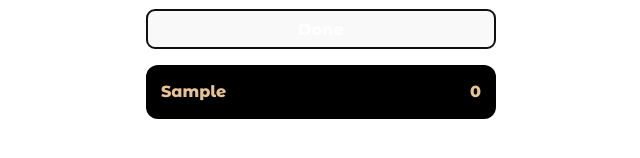
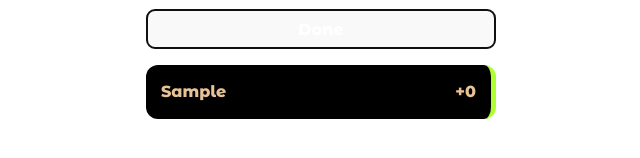
Before and after one commit to NNJio/ReactLab_Fundamantal, a React (Vite) app: page / in a window 1280 px wide. Both pictures are taken after typing "Sample" into the empty fields and a click on the button "Done". Shown: the part 422-580 px from the top of the page, without its empty margins (319-959 px from the left). Built offline with nearby package versions, Linux system fonts and the light colour scheme.

Commit message:
[Add] Item Style

```diff
--- a/src/App.jsx
+++ b/src/App.jsx
@@ -12,11 +12,6 @@ const Title = () => <h1 style={design}>App Bill Account</h1>;
 // );
 
 function App() {
-  const initData = [
-    { id: 1, title: "Hopitel Bill", amount: 2000 },
-    { id: 2, title: "Salary", amount: 50000 },
-    { id: 3, title: "Tarvil", amount: 500 },
-  ];
   const [items, setItems] = useState([]);
   const onAddNewItem = (newItem) => {
     // console.log("tttttttt", newItem);
--- /dev/null
+++ b/src/components/Item.css
@@ -0,0 +1,6 @@
+.Expense {
+  border-right: 5px solid red;
+}
+.Income {
+  border-right: 5px solid greenyellow;
+}
--- a/src/components/Item.jsx
+++ b/src/components/Item.jsx
@@ -1,13 +1,21 @@
 import PropTypes from "prop-types";
+import "./Item.css";
+
 const Item = ({ title, amount }) => {
+  const statue = amount < 0 ? "Expense" : "Income";
+  const symbol = amount < 0 ? "-" : "+";
   return (
-    <li>
-      {title} <span>{amount}</span>
+    <li className={statue}>
+      {title}{" "}
+      <span>
+        {symbol}
+        {Math.abs(amount)}
+      </span>
     </li>
   );
 };
-Item.prototype={
-    title: PropTypes.string.isRequired,
-    amount: PropTypes.number.isRequired,
-}
+Item.prototype = {
+  title: PropTypes.string.isRequired,
+  amount: PropTypes.number.isRequired,
+};
 export default Item;
```
